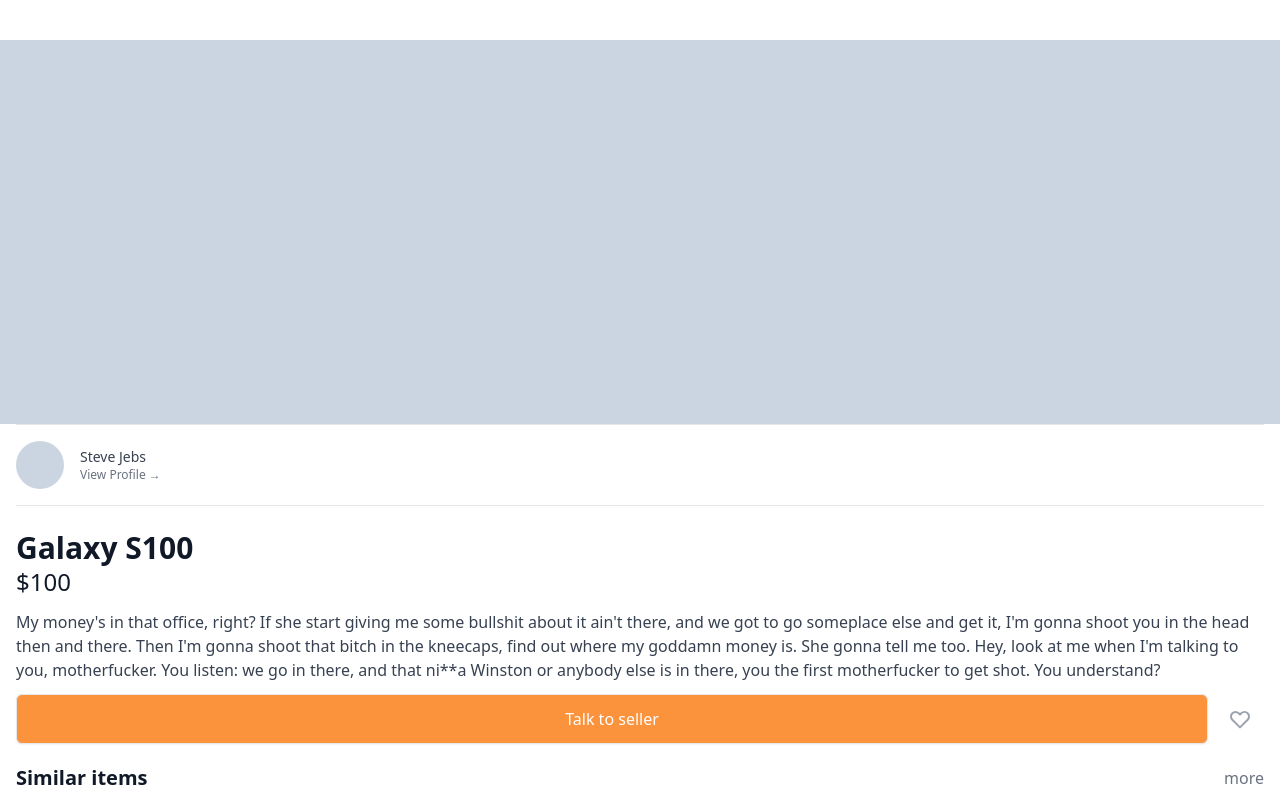
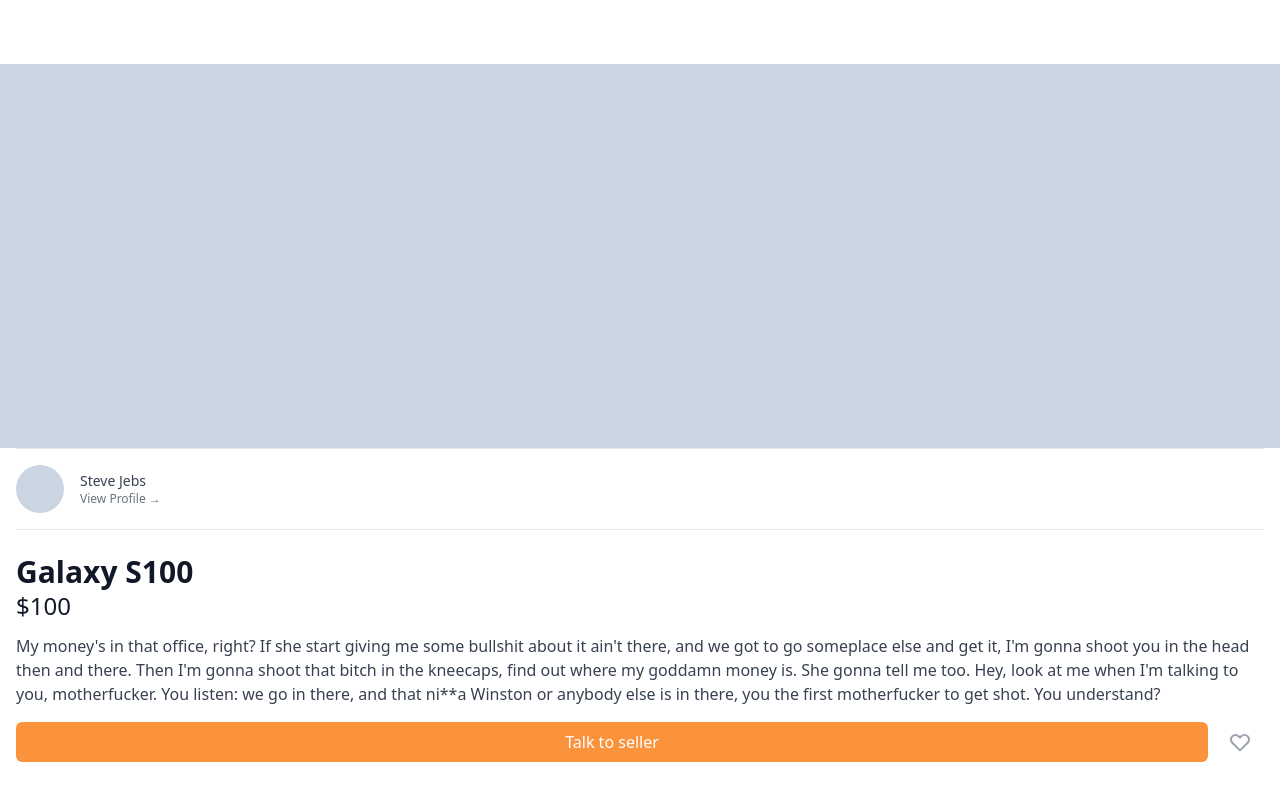
Before and after one commit to leye195/carrot-market-clone, a Next.js app: page /items/1 in a window 1280 px wide. Shown: the top 790 px of the page. Built offline with nearby package versions, Linux system fonts and the light colour scheme.

Commit message:
feat: add Button component

```diff
--- /dev/null
+++ b/components/Button.tsx
@@ -0,0 +1,23 @@
+import React from "react";
+
+type Props = {
+  children: JSX.Element | JSX.Element[] | React.ReactNode;
+  type: "button" | "reset" | "submit";
+  className?: string;
+  onClick?: () => void;
+};
+
+const Button = ({ className, children, type, onClick }: Props) => {
+  return (
+    <button
+      className={`bg-orange-400 text-white p-2 rounded-md hover:bg-orange-500
+  focus:ring-1 focus:ring-offset-2  focus:ring-orange-500 focus:outline-none ${className}`}
+      type={type}
+      onClick={onClick}
+    >
+      {children}
+    </button>
+  );
+};
+
+export default Button;
--- a/pages/enter.tsx
+++ b/pages/enter.tsx
@@ -1,5 +1,7 @@
 import { NextPage } from "next";
 import { useState } from "react";
+
+import Button from "components/Button";
 
 const Enter: NextPage = () => {
   const [method, setMethod] = useState<"email" | "phone">("email");
@@ -36,13 +38,17 @@
           </div>
         </div>
         <form className="flex flex-col mt-6">
-          <label className="text-sm text-gray-700">
+          <label
+            className="text-sm text-gray-700"
+            htmlFor={method === "email" ? "email" : "phone"}
+          >
             {method === "email" ? "Email address" : null}
             {method === "phone" ? "Phone number" : null}
           </label>
           <div className="mt-2">
             {method === "email" ? (
               <input
+                id="email"
                 className="w-full appearance-none px-3 py-2 border-gray-300 rounded-md  placeholder-gray-400 shadow-sm
                 focus:outline-none focus:ring-orange-400 focus:border-orange-400"
                 type="email"
@@ -55,6 +61,7 @@
                   +82
                 </span>
                 <input
+                  id="phone"
                   className="w-full appearance-none px-3 py-2 border-gray-300 rounded-r-md   placeholder-gray-400 shadow-sm
                   focus:outline-none focus:ring-orange-400 focus:border-orange-400"
                   type="number"
@@ -63,7 +70,7 @@
               </div>
             ) : null}
           </div>
-          <button
+          <Button
             type="button"
             className="bg-orange-400 text-white hover:bg-orange-600 px-4 py-2 border-transparent rounded-md mt-6 shadow-sm font-medium
             focus:ring-offset-2 focus:ring-orange-400 focus:outline-none
@@ -71,7 +78,7 @@
           >
             {method === "email" ? "Get login link" : null}
             {method === "phone" ? "Get one-time password" : null}
-          </button>
+          </Button>
         </form>
         <div className="mt-6">
           <div className="relative">
@@ -85,7 +92,7 @@
           <div className="grid grid-cols-2 gap-3 mt-4">
             <button
               className="flex justify-center items-center py-2 px-3 border border-gray-300 rounded-md shadow-sm bg-white font-medium text-gray-500
-            hover:text-blue-400 hover:bg-gray-50 transition-all duration-500"
+            hover:text-blue-400 hover:bg-gray-50 transition-colors duration-500"
             >
               <svg
                 className="w-5 h-5"
@@ -98,7 +105,7 @@
             </button>
             <button
               className="flex justify-center items-center py-2 px-3 border border-gray-300 rounded-md shadow-sm bg-white font-medium text-gray-500
-            hover:text-black hover:bg-gray-50 transition-all duration-500"
+            hover:text-black hover:bg-gray-50 transition-color duration-500"
             >
               <svg
                 className="w-5 h-5"
--- a/pages/items/[id].tsx
+++ b/pages/items/[id].tsx
@@ -1,8 +1,9 @@
 import { NextPage } from "next";
+import Button from "components/Button";
 
 const ItemDetail: NextPage = () => {
   return (
-    <div className="px-4 py-10">
+    <div className="px-4 py-16">
       <div className="mb-5">
         <div className="h-96 bg-slate-300 -mx-4" />
         <div className="flex items-center space-x-4 py-4 border-t border-b cursor-pointer">
@@ -28,12 +29,9 @@
             motherfucker to get shot. You understand?
           </p>
           <div className="flex items-center justify-between space-x-2">
-            <button
-              className="flex-1 border bg-orange-400 text-white py-3 rounded-md shadow-sm font-medium
-                hover:bg-orange-500  focus:ring-2 focus:ring-offset-5 focus:ring-orange-500 focus:bg-orange-500 outline-none"
-            >
+            <Button type="button" className="flex-1 ">
               Talk to seller
-            </button>
+            </Button>
             <button className="p-3 flex items-center justify-center text-gray-400 hover:text-gray-500 hover:bg-gray-100 rounded-md">
               <svg
                 className="h-6 w-6 "
--- a/tsconfig.json
+++ b/tsconfig.json
@@ -13,7 +13,8 @@
     "resolveJsonModule": true,
     "isolatedModules": true,
     "jsx": "preserve",
-    "incremental": true
+    "incremental": true,
+    "baseUrl": "."
   },
   "include": ["next-env.d.ts", "**/*.ts", "**/*.tsx"],
   "exclude": ["node_modules"]
```
